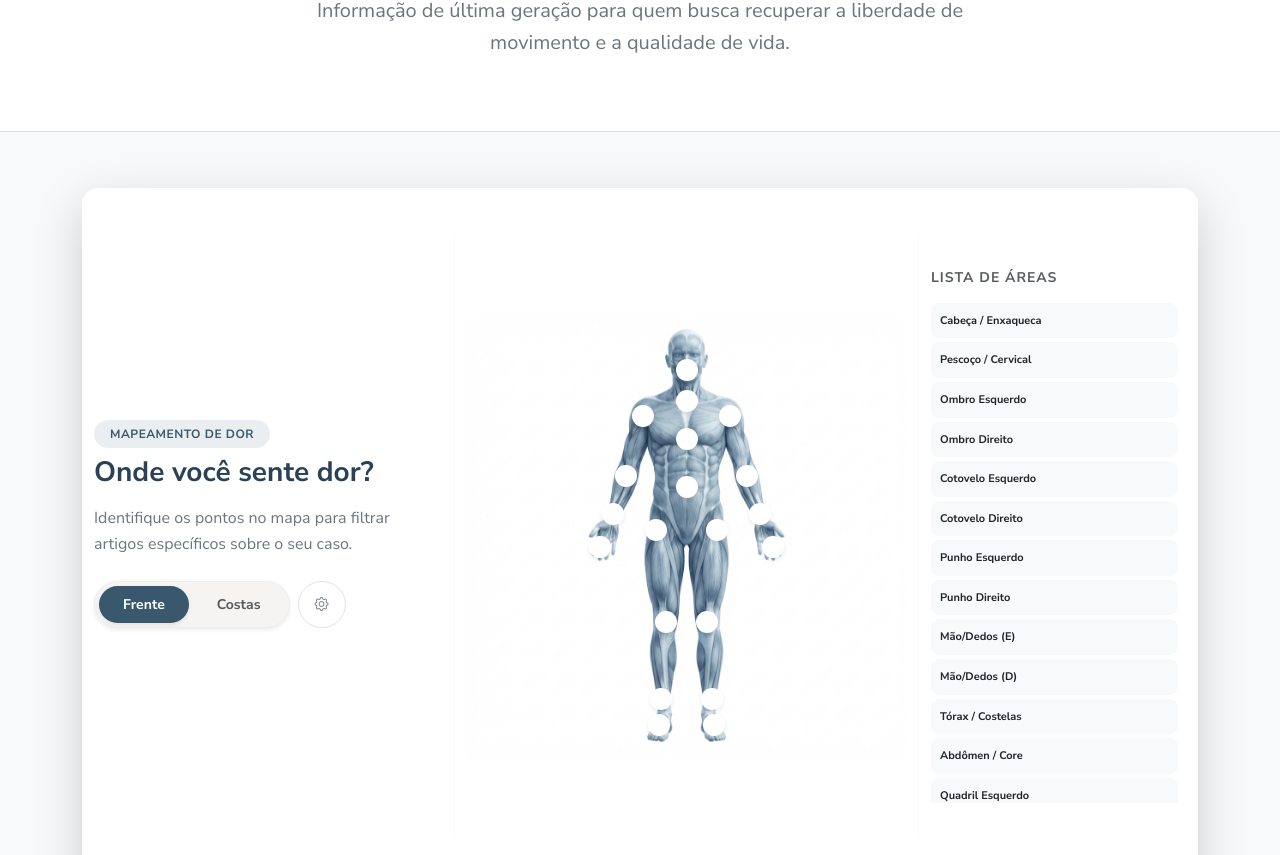
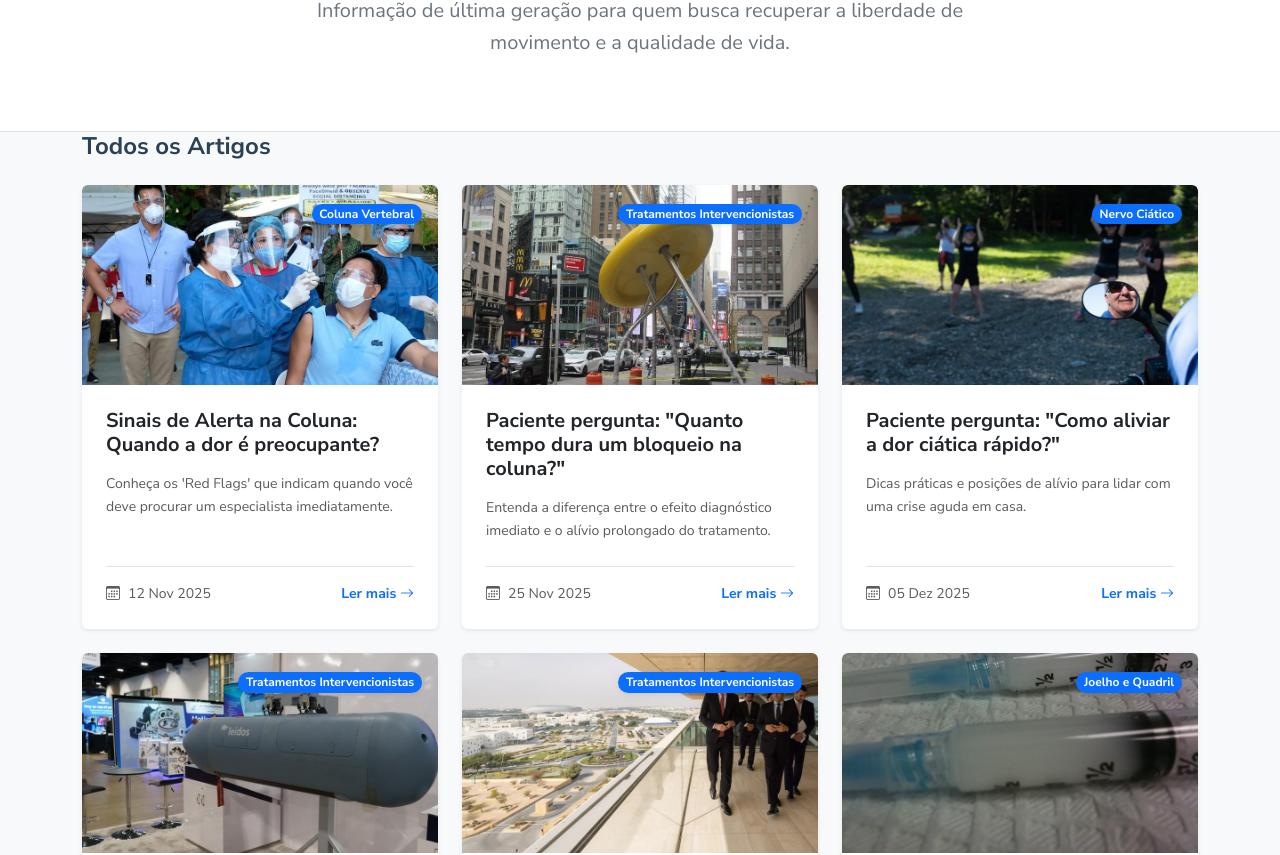
Before and after one commit to benedetjv/teste-site, a Next.js app: page /blog in a window 1280 px wide. Shown: the part 453-1308 px from the top of the page. Built offline with nearby package versions, Linux system fonts and the light colour scheme.

Commit message:
Temporarily disable BodySelectorBlog to debug client-side error

```diff
--- a/src/app/blog/page.tsx
+++ b/src/app/blog/page.tsx
@@ -432,9 +432,9 @@ export default function BlogIndex() {
             </section>
 
             {/* Interactive Navigation / FILTER */}
-            <section className="container mt-n4 mb-5 position-relative" style={{ zIndex: 10 }}>
+            {/* <section className="container mt-n4 mb-5 position-relative" style={{ zIndex: 10 }}>
                 <BodySelectorBlog onFilterChange={setFilterRegions} />
-            </section>
+            </section> */}
 
             <div className="container">
                 <div className="d-flex justify-content-between align-items-center mb-4">
```
